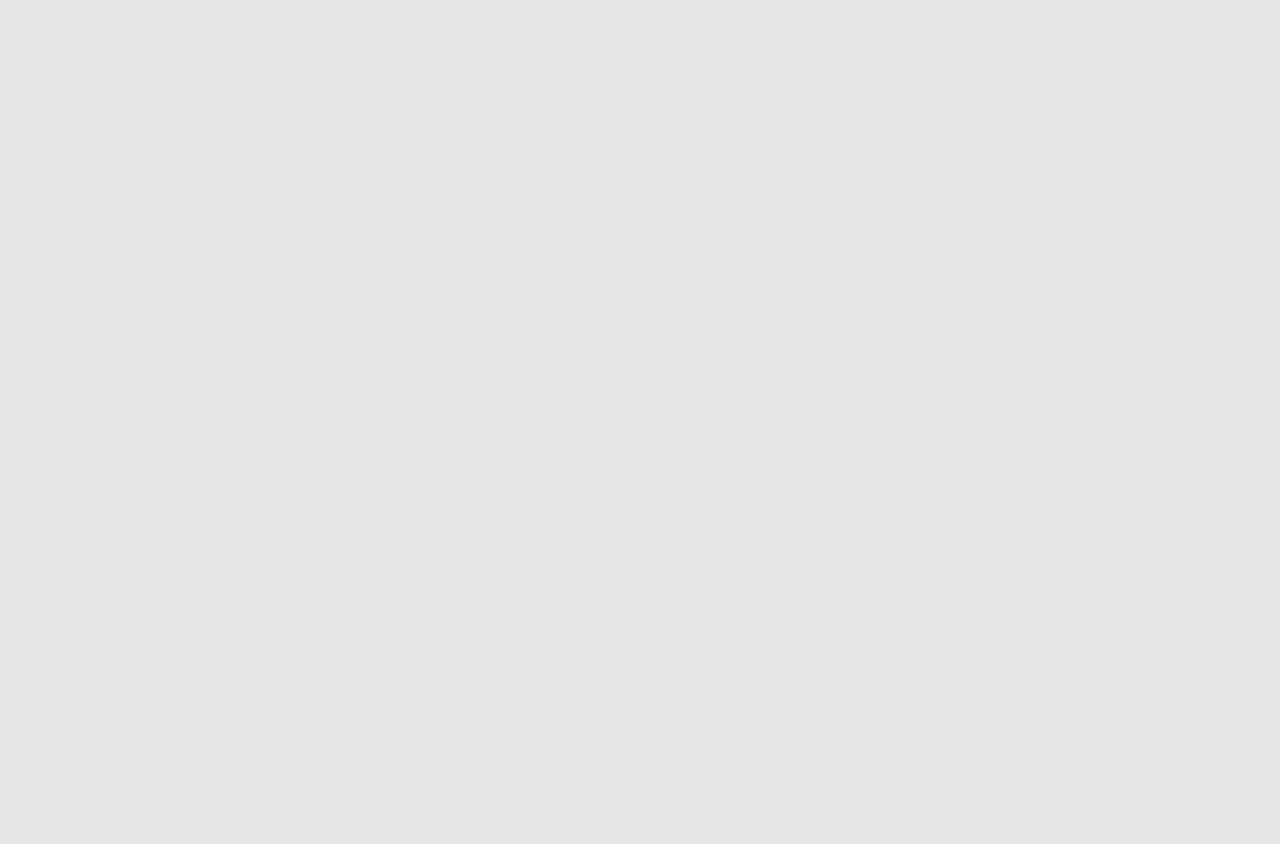
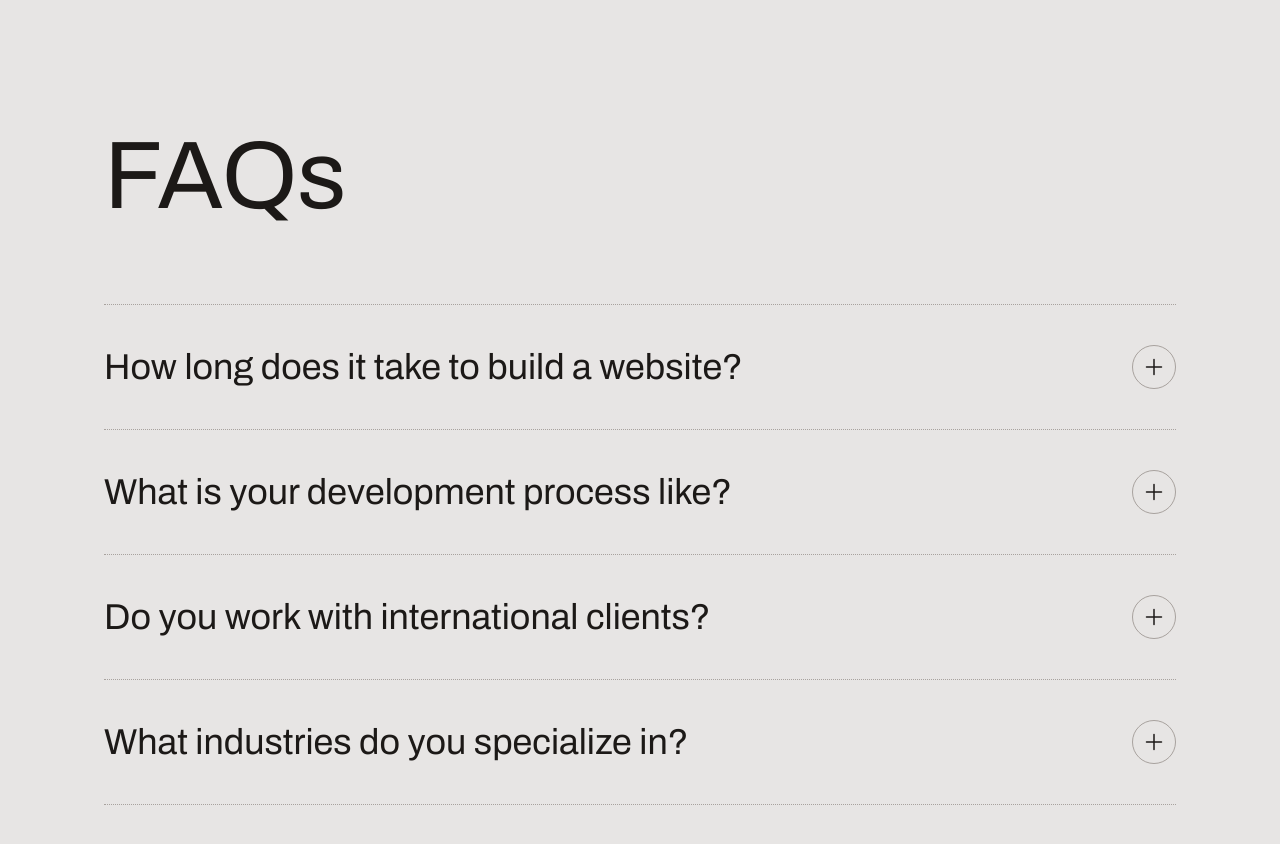
Before and after one commit to i-am-feyi/Minimal-Single-Page-Portfolio, a Next.js app: page / in a window 1280 px wide. Shown: the part 4280-5124 px from the top of the page. Before the commit the page ends 4248 px from the top, so only its background shows below. Built offline with nearby package versions, Linux system fonts and the light colour scheme.

Commit message:
chore: Implement FAQ Section

```diff
--- a/src/app/page.tsx
+++ b/src/app/page.tsx
@@ -1,3 +1,4 @@
+import FAQs from "@/sections/FAQs";
 import Header from "@/sections/Header";
 import Hero from "@/sections/Hero";
 import Intro from "@/sections/Intro";
@@ -12,6 +13,7 @@ export default function Home() {
       <Intro />
       <Projects />
       <Testimonials />
+      <FAQs />
     </>
   );
 }
--- a/src/sections/FAQs.tsx
+++ b/src/sections/FAQs.tsx
@@ -25,7 +25,43 @@ const faqs = [
 ];
 
 const FAQs: FC = () => {
-  return <div>FAQs</div>;
+  return (
+    <section className="section">
+      <div className="container">
+        <h2 className="text-4xl md:text-7xl lg:text-8xl">FAQs</h2>
+        <div className="mt-10 md:mt-16 lg:mt-20">
+          {faqs.map(({ question, answer }) => (
+            <div
+              key={question}
+              className="py-6 md:py-8 lg:py-10 border-t border-stone-400 border-dotted last:border-b"
+            >
+              <div className="flex justify-between items-center gap-4">
+                <div className="text-2xl md:text-3xl lg:text-4xl">
+                  {question}
+                </div>
+                <div className="inline-flex items-center justify-center size-11 md border border-stone-400 rounded-full shrink-0">
+                  <svg
+                    xmlns="http://www.w3.org/2000/svg"
+                    fill="none"
+                    viewBox="0 0 24 24"
+                    stroke-width="1.5"
+                    stroke="currentColor"
+                    className="size-6"
+                  >
+                    <path
+                      strokeLinecap="round"
+                      strokeLinejoin="round"
+                      d="M12 4.5v15m7.5-7.5h-15"
+                    />
+                  </svg>
+                </div>
+              </div>
+            </div>
+          ))}
+        </div>
+      </div>
+    </section>
+  );
 };
 
 export default FAQs;
```
